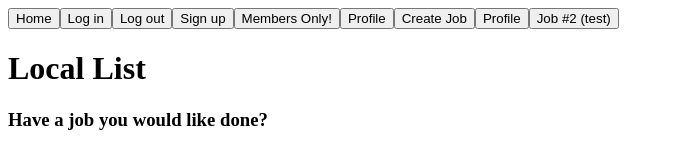
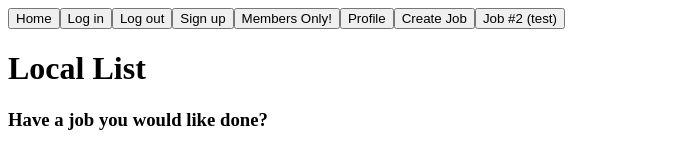
Before and after one commit to j-christoffersen/LocalList, a React app: page / in a window 1280 px wide. Shown: the top 148 px of the page, without its empty margins (0-674 px from the left). Built offline with nearby package versions, Linux system fonts and the light colour scheme; no server answers.

Commit message:
remove duplicate profile components

```diff
--- a/client/src/components/Nav.jsx
+++ b/client/src/components/Nav.jsx
@@ -11,7 +11,6 @@ const Nav = () => {
       <NavLink activeClassName="active" to="/protected"><button>Members Only!</button></NavLink>
       <NavLink activeClassName="active" to="/profile"><button>Profile</button></NavLink>
       <NavLink activeClassName="active" to="/jobs/create"><button>Create Job</button></NavLink>
-      <NavLink activeClassName="active" to="/profile"><button>Profile</button></NavLink>
       <NavLink activeClassName="active" to="/jobs/2"><button>Job #2 (test)</button></NavLink>
     </div>
   )
--- a/client/src/index.jsx
+++ b/client/src/index.jsx
@@ -103,7 +103,6 @@ class App extends React.Component {
           <PropsRoute path="/signup" component={Signup} user={this.state.user} signup={this.signup} />
           <PrivateRoute path="/logout" component={Logout} user={this.state.user} logout={this.logout} />
           <PrivateRoute path="/protected" component={Protected} user={this.state.user} />
-          <PropsRoute path="/profile" component={Profile} user={this.state.user} />
           <PropsRoute path="/jobs/:id" component={JobDetails} user={this.state.user} />
         </div>
       </Router>
```
